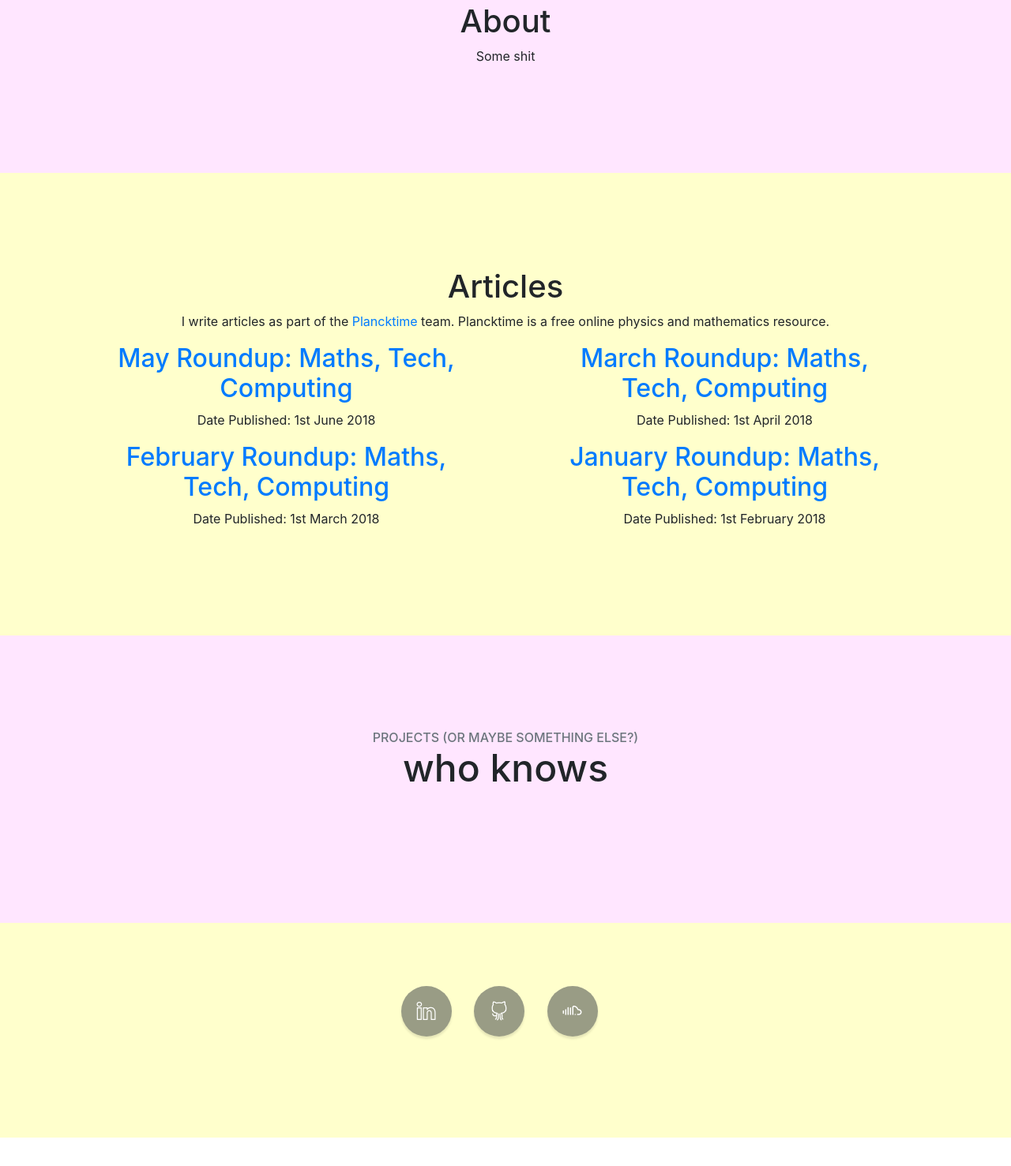
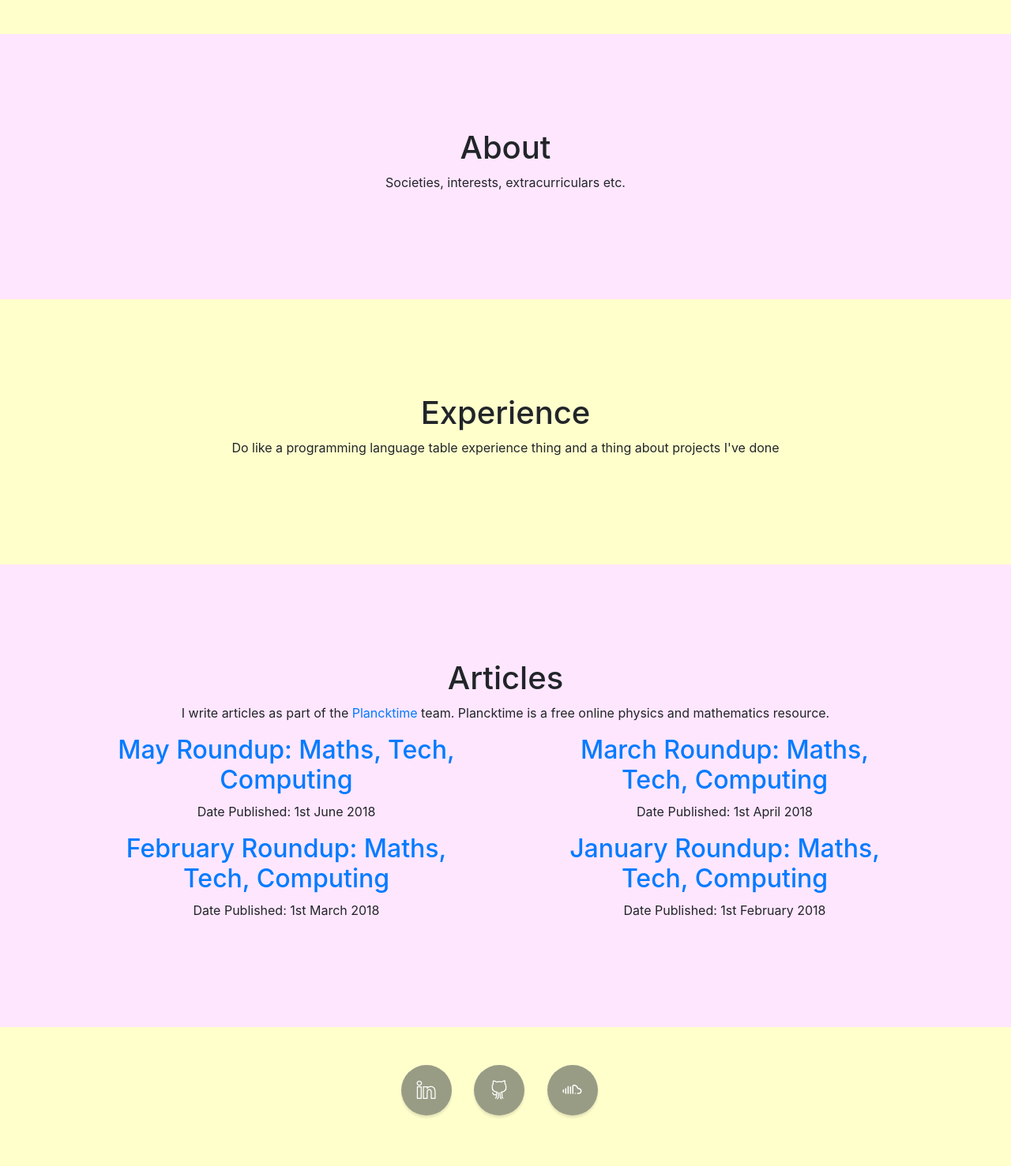
Before and after one commit to serenelc/personal-website, a website with bundled scripts: page index.html in a window 1280 px wide. Shown: the part 597-2074 px from the top of the page at 79% size. Before the commit the page ends 2038 px from the top, so only its background shows below. Built offline with nearby package versions, Linux system fonts and the light colour scheme.

Commit message:
Checking commit address and minor changes

```diff
--- a/index.html
+++ b/index.html
@@ -40,10 +40,10 @@
           <a class="js-scroll-trigger" href="#about">About</a>
         </li>
         <li class="sidebar-nav-item">
-          <a class="js-scroll-trigger" href="#articles">Articles</a>
+          <a class="js-scroll-trigger" href="#projects">Projects</a>
         </li>
         <li class="sidebar-nav-item">
-          <a class="js-scroll-trigger" href="#projects">Projects</a>
+          <a class="js-scroll-trigger" href="#articles">Articles</a>
         </li>
       </ul>
     </nav>
@@ -52,10 +52,11 @@
     <header class="masthead d-flex">
       <div class="container text-center my-auto">
         <h1 class="mb-1">Serene Chongtrakul</h1>
+        <br>
         <h3 class="mb-5">
           <a class="js-scroll-trigger" href="#about">About</a>
+          <a class="js-scroll-trigger" href="#experience">Experience</a>
           <a class="js-scroll-trigger" href="#articles">Articles</a>
-          <a class="js-scroll-trigger" href="#projects">Projects</a>
           <a href="CV.pdf">CV</a>
         </h3>
       </div>
@@ -68,8 +69,19 @@
         <div class="row">
           <div class="col-lg-10 mx-auto">
             <h1> About </h1>
-            <p>Some shit</p>
+            <p>Societies, interests, extracurriculars etc.</p>
           </div>
+        </div>
+      </div>
+    </section>
+
+    <!-- Experience -->
+    <section class="content-section" id="experience">
+      <div class="container">
+        <div class="content-section-heading text-center">
+          <h1>Experience</h1>
+          <p>Do like a programming language table experience thing
+            and a thing about projects I've done</p>
         </div>
       </div>
     </section>
@@ -101,16 +113,6 @@
               <p>Date Published: 1st February 2018</p>
             </div>
           </div>
-        </div>
-      </div>
-    </section>
-
-    <!-- Projects -->
-    <section class="content-section" id="projects">
-      <div class="container">
-        <div class="content-section-heading text-center">
-          <h3 class="text-secondary mb-0">Projects (or maybe something else?)</h3>
-          <h2 class="mb-5">who knows</h2>
         </div>
       </div>
     </section>
--- a/stylesheet.css
+++ b/stylesheet.css
@@ -58,7 +58,7 @@ h6 {
 
 /* Masthead section */
 .masthead {
-  min-height: 30rem;
+  min-height: 40rem;
   position: relative;
   display: table;
   width: 100%;
@@ -90,16 +90,16 @@ h6 {
   background-size: cover;
 }
 
-/* Articles Section */
-#articles {
+/* Experience Section */
+#experience {
   background: #ffffcc;
   background-position: center center;
   background-repeat: no-repeat;
   background-size: cover;
 }
 
-/* Projects Section */
-#projects {
+/* Articles Section */
+#articles {
   background: #ffe6ff;
   background-position: center center;
   background-repeat: no-repeat;
@@ -199,8 +199,8 @@ h6 {
 }
 
 footer.footer {
-  padding-top: 5rem;
-  padding-bottom: 5rem;
+  padding-top: 3rem;
+  padding-bottom: 1rem;
   background: #ffffcc;
   background-position: center center;
   background-repeat: no-repeat;
```
